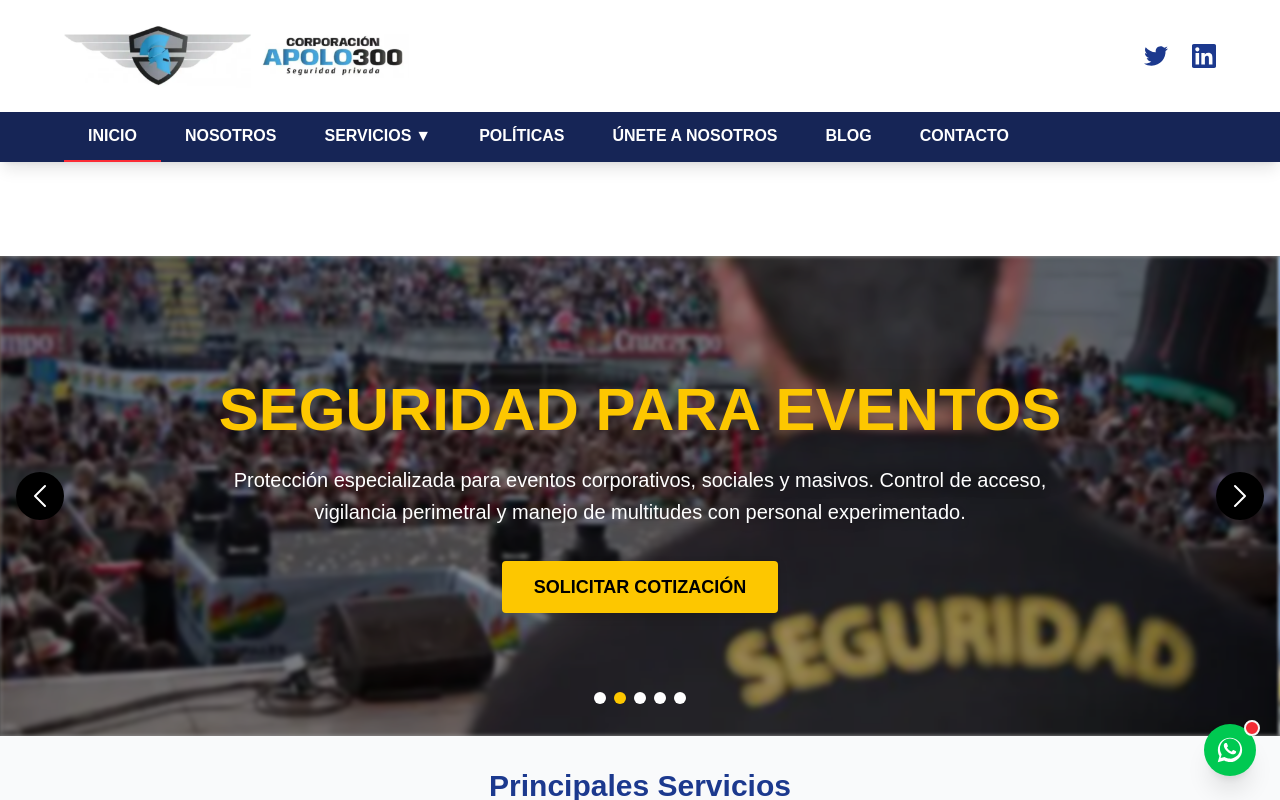
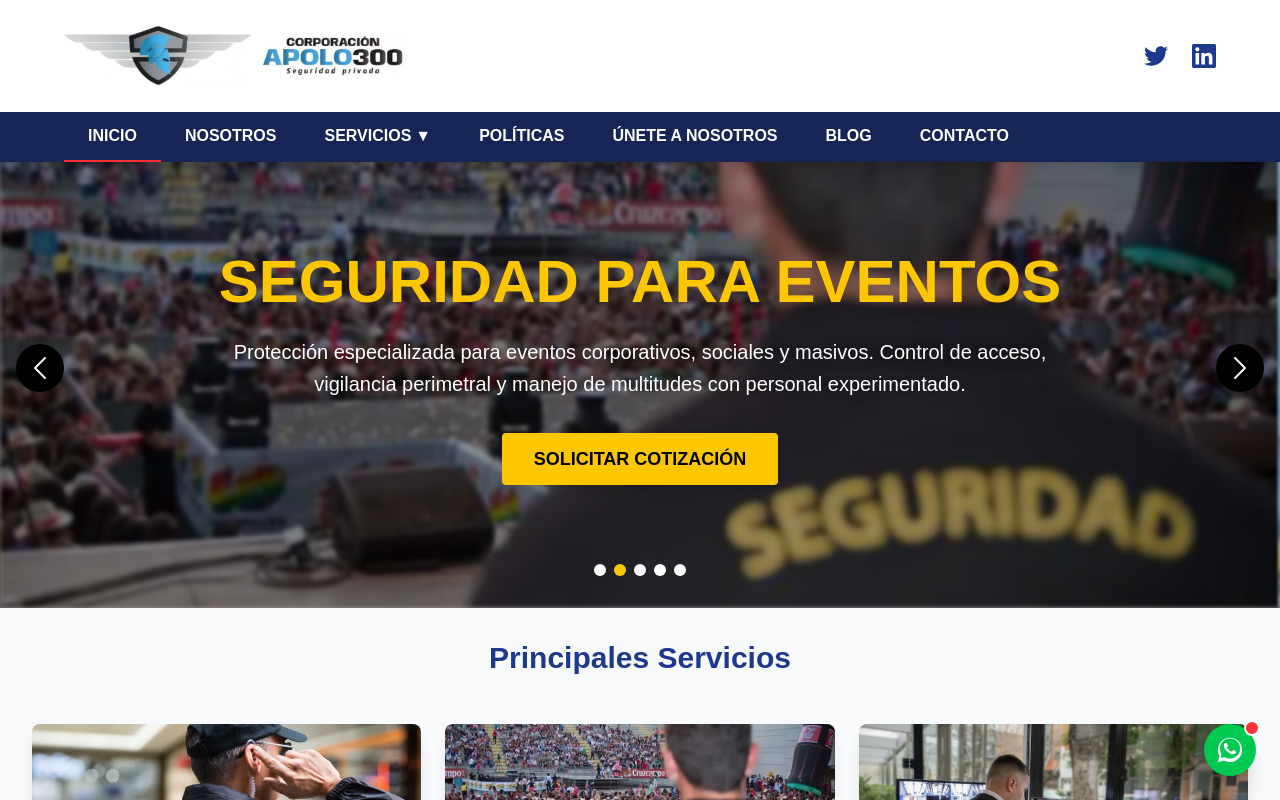
Before and after one commit to josmeleli/apolo300-website, a Next.js app: page / in a window 1280 px wide. Shown: the top 800 px of the page. Built offline with nearby package versions, Linux system fonts and the light colour scheme.

Commit message:
Update Hero component padding and adjust main layout in Home page

```diff
--- a/app/components/Hero.tsx
+++ b/app/components/Hero.tsx
@@ -58,7 +58,7 @@ const Hero = () => {
   }, []);
 
   return (
-    <div className="relative h-[45vh] sm:h-[50vh] md:h-[55vh] lg:h-[60vh] overflow-hidden">
+    <div className="relative h-[45vh] sm:h-[50vh] md:h-[55vh] lg:h-[60vh] overflow-hidden pt-24 sm:pt-28 md:pt-32">
       {slides.map((slide, index) => {
         let slideClass = '';
         if (index === currentSlide) {
--- a/app/page.tsx
+++ b/app/page.tsx
@@ -7,7 +7,7 @@ import PageLayout from './components/PageLayout'
 export default function Home() {
   return (
     <PageLayout>
-      <main className="pt-24 sm:pt-28 md:pt-32">
+      <main>
         <Hero />
         <Services />
       </main>
```
